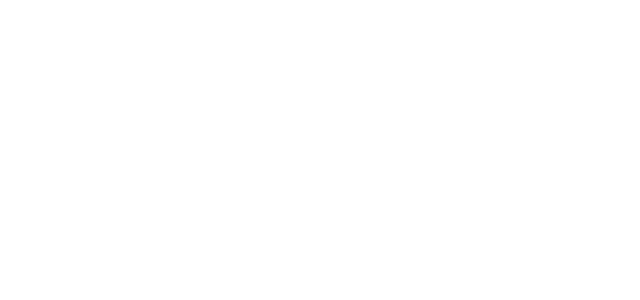
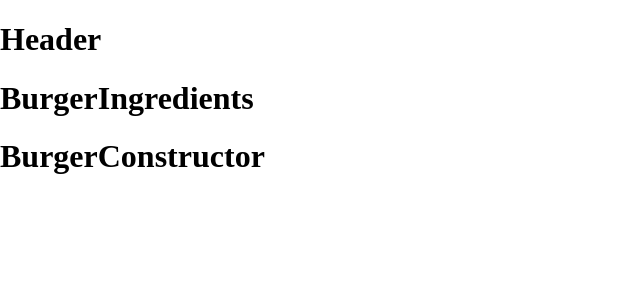
Before and after one commit to TessaLir/React-Burger, a React (Create React App) app: page / in a window 1280 px wide. Shown: the top 300 px of the page, without its empty margins (0-640 px from the left). Built offline with nearby package versions, Linux system fonts and the light colour scheme.

Commit message:
Созданы начальные компоненты. AppHeader, BurgerIngredients и BurgerConstructor

```diff
--- /dev/null
+++ b/src/components/app-header/app-header.tsx
@@ -0,0 +1,11 @@
+import React, { Component } from 'react';
+
+import appHeaderStyle from './app-header.module.css';
+
+class AppHeader extends Component {
+    render() {
+        return <h1>Header</h1>;
+    }
+}
+
+export default AppHeader;
--- a/src/components/app/App.module.css
+++ b/src/components/app/App.module.css
@@ -0,0 +1,3 @@
+.app {
+
+}
--- a/src/components/app/App.tsx
+++ b/src/components/app/App.tsx
@@ -1,11 +1,17 @@
 import React from 'react';
 
-import './App.module.css';
+import AppHeader from '../app-header/app-header';
+import BurgerConstructor from '../burger-constructor/burger-constructor';
+import BurgerIngredients from '../burger-ingredients/burger-ingredients';
+
+import appStyle from './App.module.css';
 
 function App() {
   return (
-    <div className="App">
-
+    <div className={appStyle.app}>
+      <AppHeader />
+      <BurgerIngredients />
+      <BurgerConstructor />
     </div>
   );
 }
--- /dev/null
+++ b/src/components/burger-constructor/burger-constructor.tsx
@@ -0,0 +1,11 @@
+import React, { Component } from 'react';
+
+import burgerConstructor from './burger-constructor.module.css';
+
+class BurgerConstructor extends Component {
+    render() {
+        return <h1>BurgerConstructor</h1>;
+    }
+}
+
+export default BurgerConstructor;
--- /dev/null
+++ b/src/components/burger-ingredients/burger-ingredients.tsx
@@ -0,0 +1,11 @@
+import React, { Component } from 'react';
+
+import burgerIngredients from 'burger-ingredients.module.css';
+
+class BurgerIngredients extends Component {
+    render() {
+        return <h1>BurgerIngredients</h1>;
+    }
+}
+
+export default BurgerIngredients;
```
Also changed, not shown: src/components/app-header/app-header.module.css (added), src/components/burger-constructor/burger-constructor.module.css (added), src/components/burger-ingredients/burger-ingredients.module.css (added).
